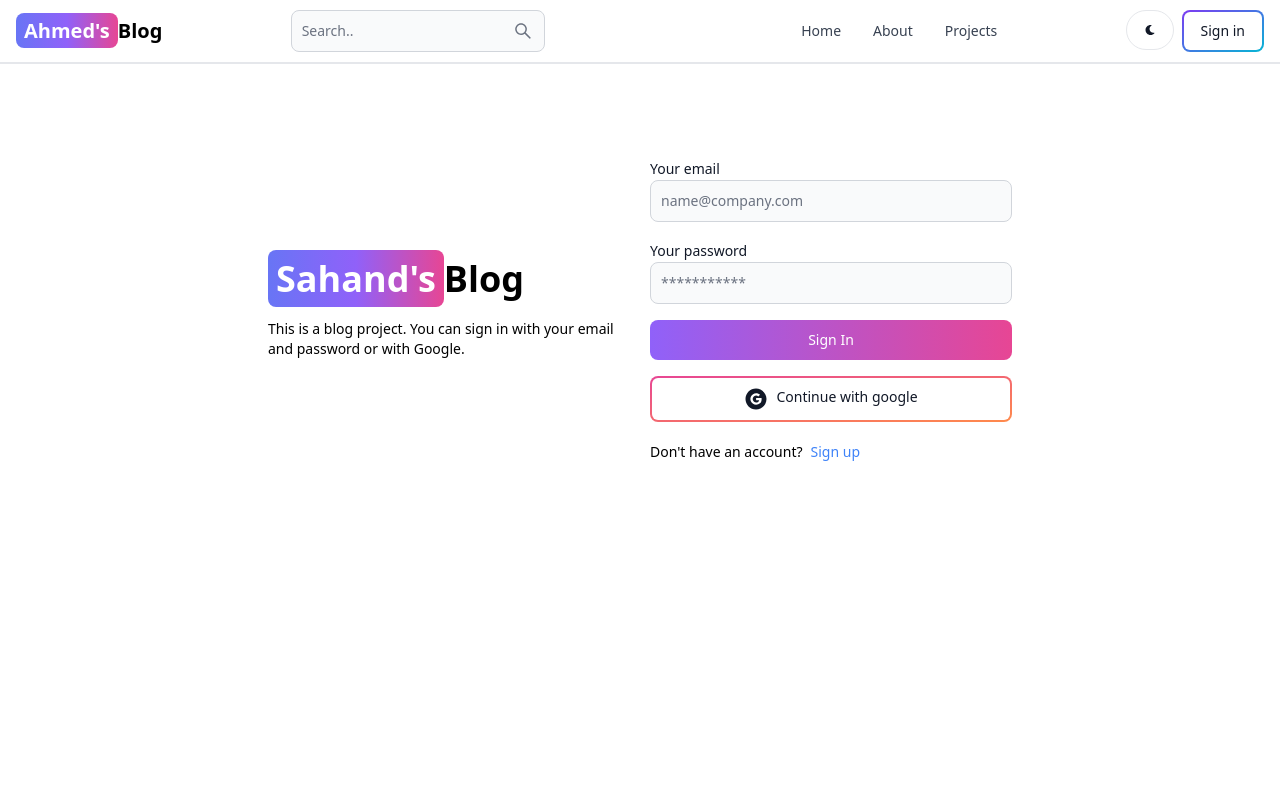
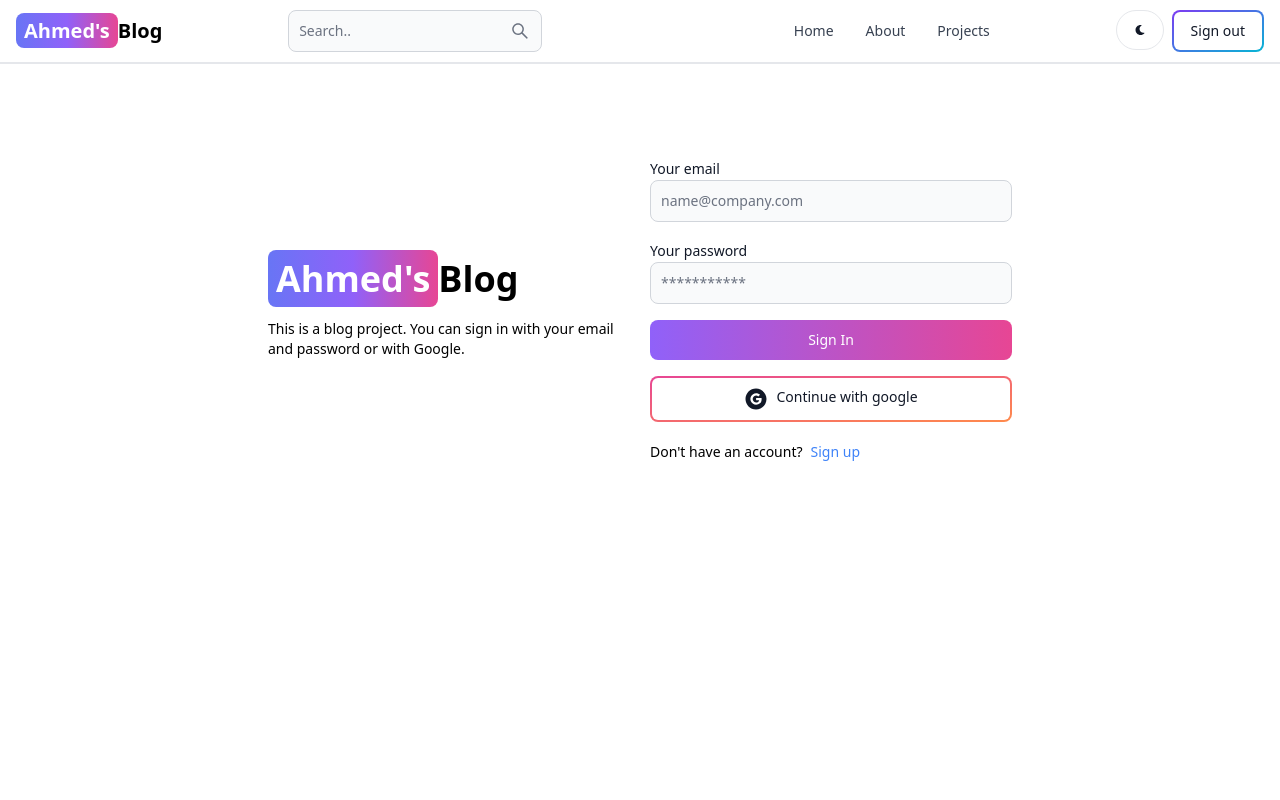
Before and after one commit to SarfarazAhmed1012/mern-blog, a React (Vite) app in the folder client/: page /sign-in in a window 1280 px wide. Shown: the top 800 px of the page. Built offline with nearby package versions, Linux system fonts and the light colour scheme; no server answers.

Commit message:
rendered user information on header component

```diff
--- a/client/src/components/Header.jsx
+++ b/client/src/components/Header.jsx
@@ -1,11 +1,14 @@
 import React from "react";
-import { Button, Navbar, TextInput } from "flowbite-react";
+import { Avatar, Button, Dropdown, Navbar, TextInput } from "flowbite-react";
 import { Link, useLocation } from "react-router-dom";
 import { AiOutlineSearch } from "react-icons/ai";
 import { FaMoon } from "react-icons/fa";
-import FacebookButton from "./FacebookButton";
+// import FacebookButton from "./FacebookButton";
+import { useSelector } from "react-redux";
 const Header = () => {
+  const { currentUser } = useSelector((state) => state.user);
   const path = useLocation().pathname;
+  console.log(currentUser, "currentuser");
   return (
     <Navbar className=" border-b-2">
       <Link
@@ -32,11 +35,33 @@
         <Button className="w-12 h-10 hidden sm:inline" color="gray" pill>
           <FaMoon />
         </Button>
-        <Link>
-          <Button gradientDuoTone="purpleToBlue" outline>
-            Sign in
-          </Button>
-        </Link>
+        {currentUser ? (
+          <Dropdown
+            arrowIcon={false}
+            inline
+            label={
+              <Avatar alt="user" img={currentUser?.profilePicture} rounded />
+            }
+          >
+            <Dropdown.Header>
+              <span className="block text-sm">@{currentUser.username}</span>
+              <span className="block text-sm font-medium truncate">
+                {currentUser.email}
+              </span>
+            </Dropdown.Header>
+            <Link to={"/dashboard?tab=profile"}>
+              <Dropdown.Item>Profile</Dropdown.Item>
+            </Link>
+            <Dropdown.Divider></Dropdown.Divider>
+            <Dropdown.Item>Sign out</Dropdown.Item>
+          </Dropdown>
+        ) : (
+          <Link>
+            <Button gradientDuoTone="purpleToBlue" outline>
+              Sign out
+            </Button>
+          </Link>
+        )}
         <Navbar.Toggle />
       </div>
       <div>{/* <FacebookButton /> */}</div>
--- a/client/src/pages/SignIn.jsx
+++ b/client/src/pages/SignIn.jsx
@@ -48,7 +48,7 @@
         <div className="flex-1">
           <Link to="/" className="font-bold dark:text-white text-4xl">
             <span className="px-2 py-1 bg-gradient-to-r from-indigo-500 via-purple-500 to-pink-500 rounded-lg text-white">
-              Sahand's
+              Ahmed's
             </span>
             Blog
           </Link>
--- a/client/src/pages/SignUp.jsx
+++ b/client/src/pages/SignUp.jsx
@@ -44,7 +44,7 @@
         <div className="flex-1">
           <Link to="/" className="font-bold dark:text-white text-4xl">
             <span className="px-2 py-1 bg-gradient-to-r from-indigo-500 via-purple-500 to-pink-500 rounded-lg text-white">
-              Sahand's
+              Ahmed's
             </span>
             Blog
           </Link>
```
